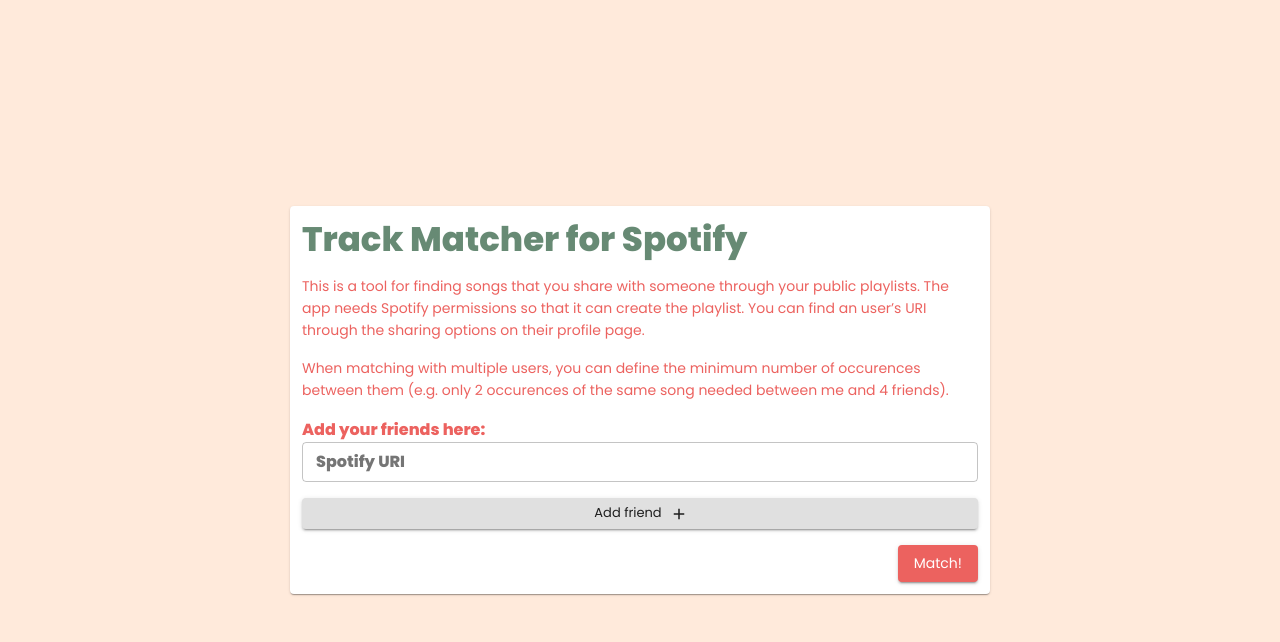
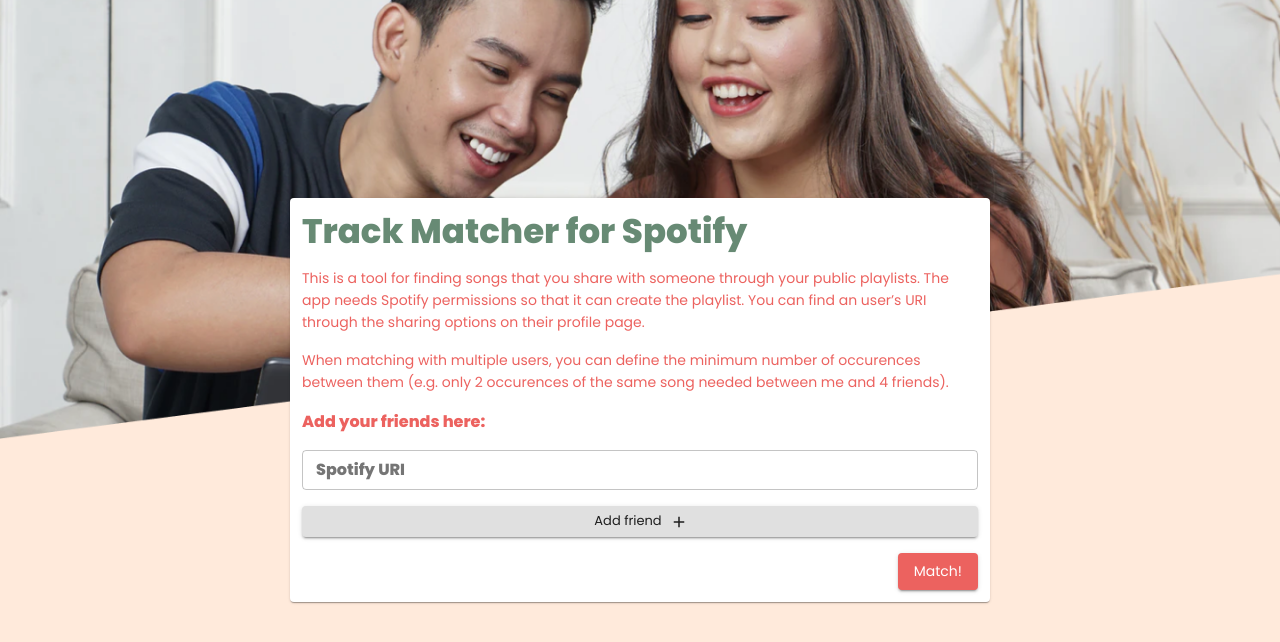
Before and after one commit to livanynunes/Track-Matcher-for-Spotify, a React (Create React App) app in the folder client/: page / in a window 1280 px wide. Shown: the top 642 px of the page. Built offline with nearby package versions, Linux system fonts and the light colour scheme.

Commit message:
Add background image

```diff
--- a/client/src/App.js
+++ b/client/src/App.js
@@ -5,10 +5,15 @@
 import CssBaseline from "@material-ui/core/CssBaseline";
 import theme from "./assets/theme";
 import styled from "styled-components";
+import bgImage from "./assets/img/bg.png";
 
 const AppStyled = styled.div`
   height: 100vh;
   width: 100vw;
+  background-image: url(${bgImage});
+  background-position: center top;
+  background-repeat: no-repeat;
+  background-size: 100% auto;
 `;
 
 function App() {
--- a/client/src/pages/Home/Home.tsx
+++ b/client/src/pages/Home/Home.tsx
@@ -98,7 +98,11 @@
             {isLoggedIn ? (
               <Fragment>
                 <Grid item xs={12}>
-                  <Typography variant="body1" color="secondary">
+                  <Typography
+                    variant="body1"
+                    paragraph={true}
+                    color="secondary"
+                  >
                     Add your friends here:
                   </Typography>
                 </Grid>
```
Also changed, not shown: client/src/assets/img/bg.png (added).
